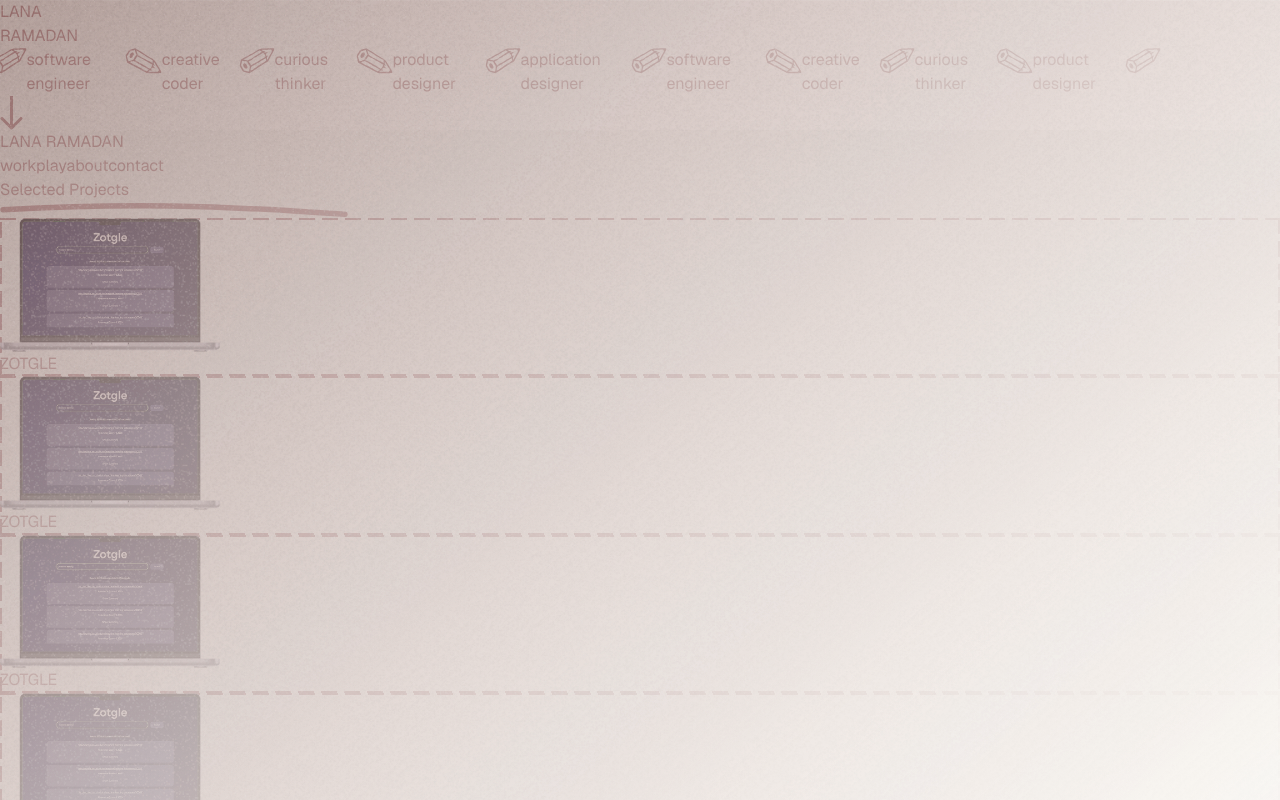
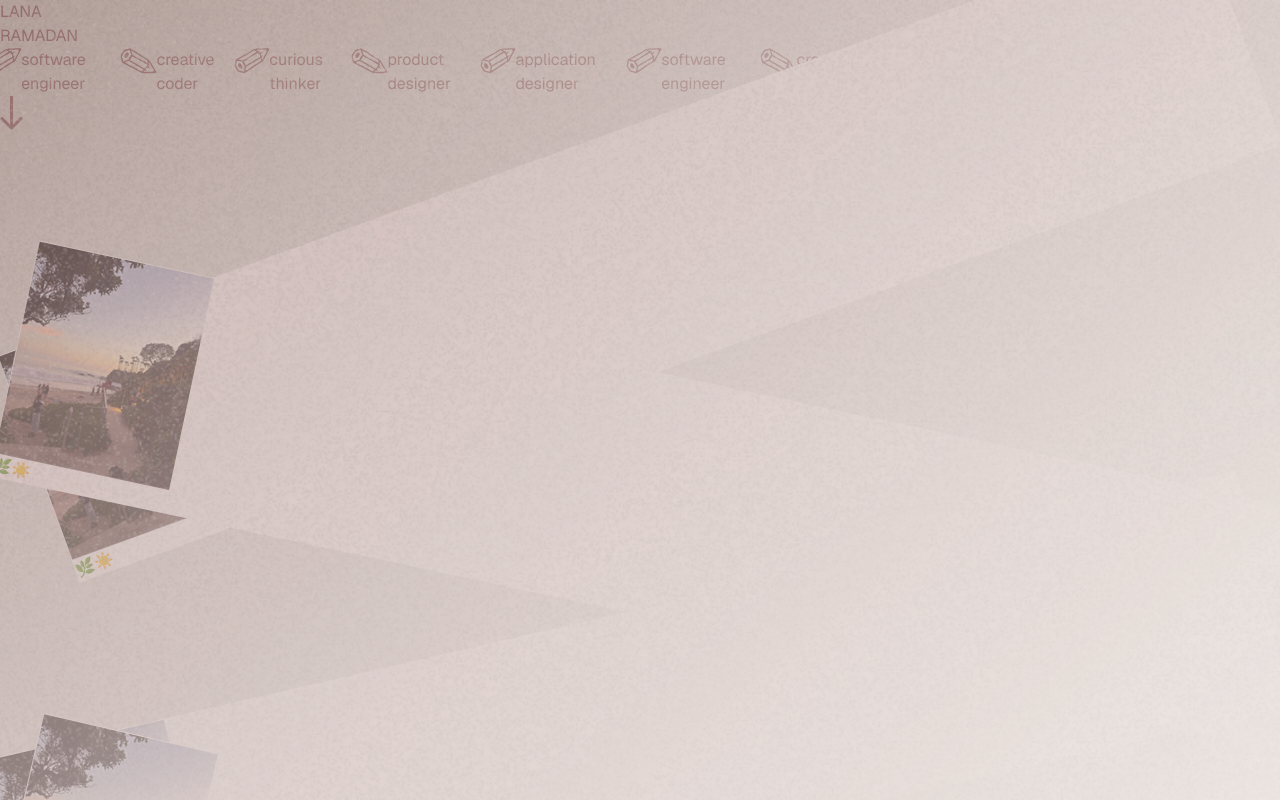
Before and after one commit to lanaramadan/lanaramadan.github.io, a Next.js app: page / in a window 1280 px wide. Shown: the top 800 px of the page. Built offline with nearby package versions, Linux system fonts and the light colour scheme; a web font is replaced by a local one.

Commit message:
Adding poloroids

```diff
--- a/src/app/components/homeTitle.tsx
+++ b/src/app/components/homeTitle.tsx
@@ -4,7 +4,7 @@
 
 export default function HomeTitle() {
   return (
-    <div className="flex flex-col w-full h-screen justify-center align-center items-center leading-[0.8]">
+    <div className="flex flex-col relative w-full h-screen justify-between align-center items-center">
         <div className="flex flex-col w-full h-screen justify-center align-center items-center leading-[0.8]">
             <h1 className="text-[20vw] font-medium font-[family-name:var(--font-new-spirit-condensed)]">
                 LANA
@@ -14,8 +14,46 @@
             </h1>
             <Positions />
         </div>
+        <DownArrowIcon className="mb-10"/>
 
-    <DownArrowIcon className="mb-10"/>
+
+        {/* poloroids */}
+        <Polaroid
+            src="/beach.png"
+            alt="Beach"
+            caption="🌿☀️"
+            rotation="-20"
+            width={180}
+            height={180}
+            className="absolute top-[-1vh] left-1"
+        />
+        <Polaroid
+            src="/beach.png"
+            alt="Beach"
+            caption="🌿☀️"
+            rotation="12"
+            width={180}
+            height={180}
+            className="absolute bottom-9 left-[-1vw]"
+        />
+        <Polaroid
+            src="/beach.png"
+            alt="Beach"
+            caption="🌿☀️"
+            rotation="-13"
+            width={180}
+            height={180}
+            className="absolute top-24 right-8"
+        />
+        <Polaroid
+            src="/beach.png"
+            alt="Beach"
+            caption="🌿☀️"
+            rotation="13"
+            width={180}
+            height={180}
+            className="absolute bottom-[-6vh] right-48"
+        />
 
 
     </div>
--- a/src/app/components/polaroid.tsx
+++ b/src/app/components/polaroid.tsx
@@ -1,3 +1,6 @@
+"use client"
+import React, { useState } from "react";
+
 import Image from "next/image";
 
 type PolaroidProps = {
@@ -7,6 +10,7 @@
   width?: number;
   height?: number;
   rotation?: string;
+  className?: string;
 };
 
 export default function Polaroid({
@@ -16,32 +20,48 @@
   width = 200,
   height = 200,
   rotation = "-10",
+  className = ""
 }: PolaroidProps) {
+  const [hovered, setHovered] = useState(false);
+
+  const numericRotation = parseInt(rotation);
+  const hoverRotation = (-1 * numericRotation).toString();
+
   return (
     <div
-      className="
-        bg-[#D0C0BE]
+      className={`
+        bg-current
         p-3
         pb-4
         w-fit
         border-2
         border-current
-        transform
-        hover:rotate-2
-        hover:scale-[1.1]
-        -mr-5
-      "
-      style={{ transform: `rotate(${rotation}deg)` }}
+        transition-transform duration-500 ease-in-out
+        hover:scale-[1.05]
+        ${className}
+      `}
+      style={{
+        backgroundColor: "#FCFBF7",
+        transform: `rotate(${hovered ? hoverRotation : rotation}deg)`
+      }}
+      onMouseEnter={() => setHovered(true)}
+      onMouseLeave={() => setHovered(false)}
     >
-      <div className="overflow-hidden border-2 border-current">
-        <Image
-          src={src}
-          alt={alt}
-          width={width}
-          height={height}
-        />
+      {/* translucent overlay using currentColor */}
+      <div
+        className="absolute inset-0 z-0"
+        style={{
+          backgroundColor: "currentColor",
+          opacity: 0.4,
+        }}
+      />
+
+      <div className="relative z-10">
+        <div className="overflow-hidden border-2 border-current">
+          <Image src={src} alt={alt} width={width} height={height} className="block" />
+        </div>
+        <p className="mt-3 text-2xl">{caption}</p>
       </div>
-      <p className="mt-3 text-2xl ">{caption}</p>
     </div>
   );
 }
```
Lines whose indentation alone changed are shown as unchanged.
